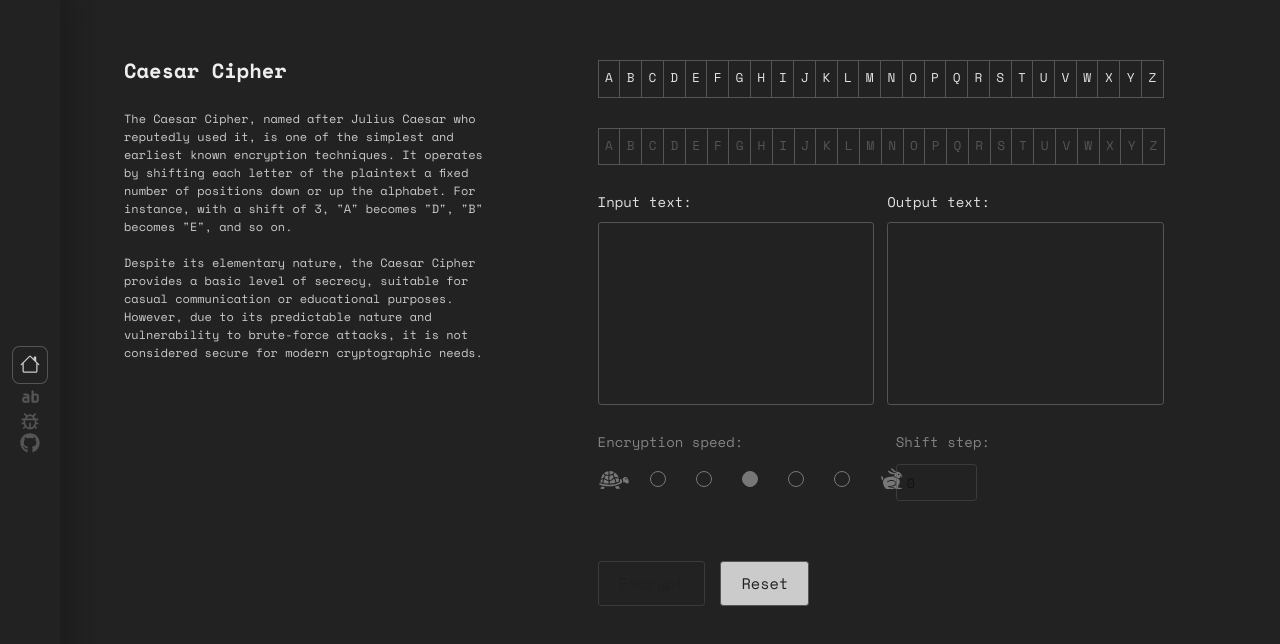
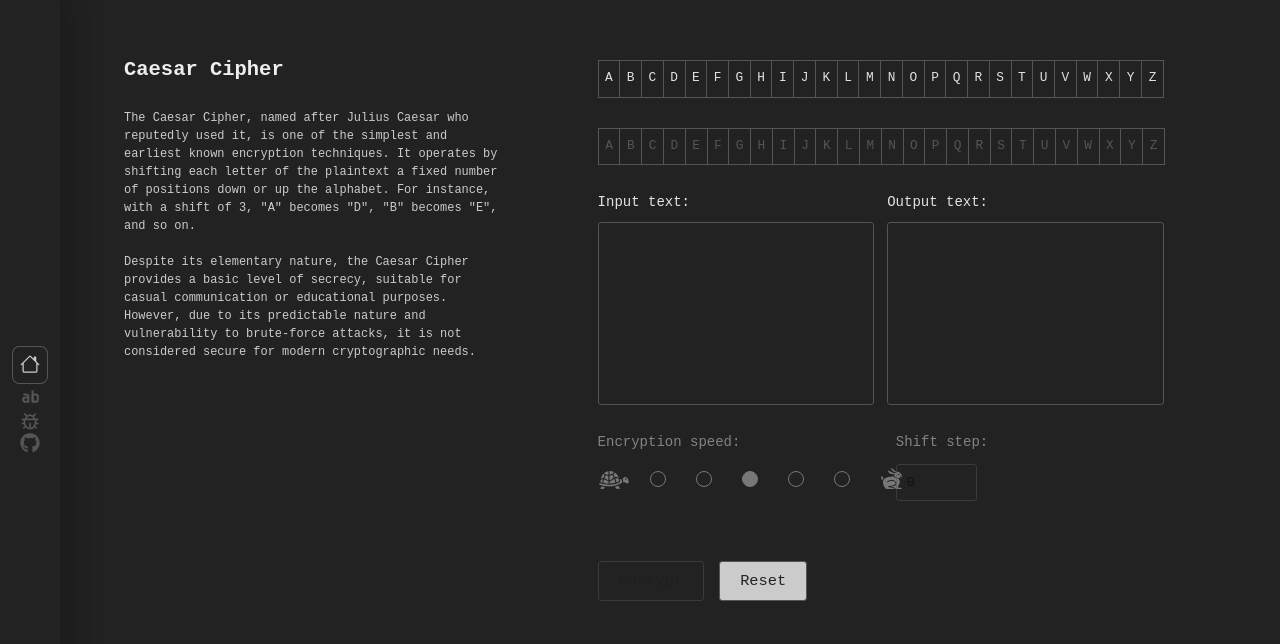
Before and after one commit to bachvo01/Caesar-Cipher, a React (Vite) app: page / in a window 1280 px wide. Shown: the top 644 px of the page. Built offline with nearby package versions, Linux system fonts and the light colour scheme.

Commit message:
changed font style

```diff
--- a/src/App.scss
+++ b/src/App.scss
@@ -133,6 +133,7 @@ textarea{
 				background-color: #111;
 				border-radius: 0.3rem;
 				row-gap: 8px;
+				box-shadow: 5px 5px 5px 5px rgb(19 19 19 / 50%);
 				// border: 1px solid #555;
 				.option{
 					display: flex;
@@ -149,8 +150,8 @@ textarea{
 						}
 					}
 					h1{
-						font-family: "SpaceMonoReg";
-						font-size: 0.8vw;
+						font-family: monospace;
+						font-size: 1vw;
 						color: #555;
 						transition: 0.3s ease;
 					}
@@ -158,7 +159,7 @@ textarea{
 					.option-icon{
 						color: #555;
 						transition: 0.3s ease;
-						font-size: 20px;
+						font-size: 1.3vw;
 					}
 
 					&:hover{
@@ -192,14 +193,15 @@ textarea{
 				flex-direction: column;
 
 				.name{
-					font-family: "SpaceMonoBold";
+					font-family: monospace;
+					font-weight: bolder;
 					font-size: 1.6vw;
 					color: #eee;
 					margin-bottom: 30px;
 				}
 
 				.para{
-					font-family: "SpaceMonoReg";
+					font-family: monospace;
 					font-size: 0.936vw;
 					line-height: 1.5;
 					color: #cbcbcb;
@@ -225,7 +227,7 @@ textarea{
 							align-items: center;
 							height: 2em;
 							width: 2em;
-							font-family: "SpaceMonoReg";
+							font-family: monospace;
 							border: 1px solid #555;
 							padding-top: 5px;
 							padding-bottom: 5px;
@@ -275,7 +277,7 @@ textarea{
 									align-items: center;
 									height: 2em;
 									width: 2em;
-									font-family: "SpaceMonoReg";
+									font-family: monospace;
 									border: 1px solid #555;
 									padding-top: 5px;
 									padding-bottom: 5px;
@@ -333,7 +335,7 @@ textarea{
 								border-radius: 0.2rem;
 								font-size: 14px;
 								background-color: transparent;
-								font-family: "SpaceMonoReg";
+								font-family: monospace;
 								overflow: scroll;
 								overflow-x: hidden;
 								&::-webkit-scrollbar {
@@ -370,7 +372,7 @@ textarea{
 							}
 
 							label{
-								font-family: "SpaceMonoReg";
+								font-family: monospace;
 								font-size: 14px;
 							}
 
@@ -380,7 +382,7 @@ textarea{
 								border: 0.5px dashed #555;
 								border-radius: 0.2rem;
 								background-color: transparent;
-								font-family: "SpaceMonoReg";
+								font-family: monospace;
 								padding-top: 5px;
 								padding-bottom: 5px;
 								padding-left: 10px;
@@ -392,7 +394,7 @@ textarea{
 								border: 0.5px solid #555;
 								border-radius: 0.2rem;
 								background-color: transparent;
-								font-family: "SpaceMonoReg";
+								font-family: monospace;
 								padding-top: 10px;
 								padding-bottom: 5px;
 								padding-left: 10px;
@@ -447,7 +449,7 @@ textarea{
 									border: 0.5px solid #555;
 									border-radius: 0.2rem;
 									background-color: transparent;
-									font-family: "SpaceMonoReg";
+									font-family: monospace;
 									padding-top: 5px;
 									padding-bottom: 5px;
 									padding-left: 10px;
@@ -512,7 +514,7 @@ textarea{
 						// width: 30rem;
 						margin-bottom: 30px;
 						label{
-							font-family: "SpaceMonoReg";
+							font-family: monospace;
 							font-size: 14px;
 						}
 					}
@@ -523,7 +525,7 @@ textarea{
 						padding-left: 20px;
 						padding-right: 20px;
 						border-radius: 0.2rem;
-						font-family: "SpaceMonoReg";
+						font-family: monospace;
 						background-color: transparent;
 						border: 0.5px solid #555;
 						font-size: 1.2vw;
@@ -554,7 +556,7 @@ textarea{
 						.message-container{
 							margin-left: 15px;
 							.para{
-								font-family: "SpaceMonoReg";
+								font-family: monospace;
 								font-size: 14px;
 							}
 						}
@@ -614,7 +616,7 @@ textarea{
 					}
 
 					.para{
-						font-size: 0.9vw;
+						font-size: 1vw;
 					}
 				}
 
```
